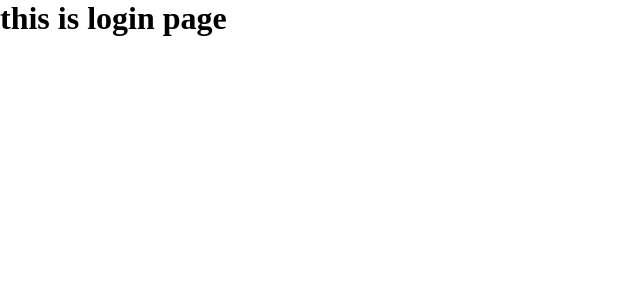
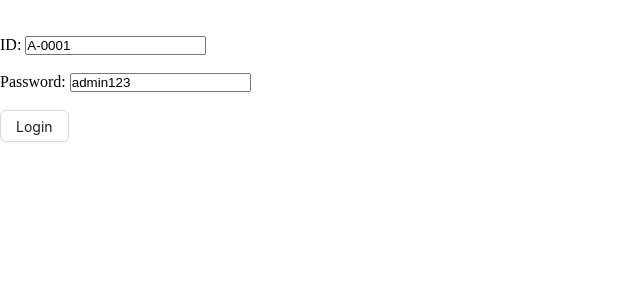
Before and after one commit to developeremdad/university-management-ts-redux-hybrid-ant, a React (Vite) app: page /login in a window 1280 px wide. Shown: the top 300 px of the page, without its empty margins (0-640 px from the left). Built offline with nearby package versions, Linux system fonts and the light colour scheme.

Commit message:
user login successfully

```diff
--- a/package.json
+++ b/package.json
@@ -10,10 +10,13 @@
     "preview": "vite preview"
   },
   "dependencies": {
+    "@reduxjs/toolkit": "^2.0.1",
     "antd": "^5.13.1",
+    "jwt-decode": "^4.0.0",
     "react": "^18.2.0",
     "react-dom": "^18.2.0",
     "react-hook-form": "^7.49.3",
+    "react-redux": "^9.1.0",
     "react-router-dom": "^6.21.2"
   },
   "devDependencies": {
--- a/src/main.tsx
+++ b/src/main.tsx
@@ -1,11 +1,15 @@
 import React from "react";
 import ReactDOM from "react-dom/client";
+import { Provider } from "react-redux";
 import { RouterProvider } from "react-router-dom";
 import "./index.css";
+import { store } from "./redux/store";
 import router from "./routes/routes";
 
 ReactDOM.createRoot(document.getElementById("root")!).render(
   <React.StrictMode>
-    <RouterProvider router={router} />
+    <Provider store={store}>
+      <RouterProvider router={router} />
+    </Provider>
   </React.StrictMode>
 );
--- a/src/pages/Login.tsx
+++ b/src/pages/Login.tsx
@@ -1,8 +1,56 @@
+import { Button } from "antd";
+import { useForm } from "react-hook-form";
+import { useLoginMutation } from "../redux/features/auth/authApi";
+import { setUser } from "../redux/features/auth/authSlice";
+import { useAppDispatch } from "../redux/hook";
+import { verifyToken } from "../utils/verifyToken";
+
 const Login = () => {
+  const dispatch = useAppDispatch();
+  const [login] = useLoginMutation();
+  const { handleSubmit, register } = useForm({
+    defaultValues: {
+      userId: "A-0001",
+      password: "admin123",
+    },
+  });
+
+  const onSubmit = async (data) => {
+    console.log(data);
+    const userInfo = {
+      id: data.userId,
+      password: data.password,
+    };
+    const res = await login(userInfo).unwrap();
+    const user = verifyToken(res.data.accessToken);
+    dispatch(setUser({ user: user, token: res.data.accessToken }));
+  };
   return (
-    <div>
-      <h1>this is login page</h1>
-    </div>
+    <form onSubmit={handleSubmit(onSubmit)}>
+      <br />
+      <br />
+      <div>
+        <label htmlFor="userId">ID: </label>
+        <input
+          type="text"
+          id="userId"
+          placeholder="Enter ID"
+          {...register("userId")}
+        />
+      </div>
+      <br />
+      <div>
+        <label htmlFor="password">Password: </label>
+        <input
+          type="text"
+          id="password"
+          placeholder="Enter ID"
+          {...register("password")}
+        />
+      </div>
+      <br />
+      <Button htmlType="submit">Login</Button>
+    </form>
   );
 };
 
--- /dev/null
+++ b/src/redux/api/baseApi.ts
@@ -0,0 +1,10 @@
+import { createApi, fetchBaseQuery } from "@reduxjs/toolkit/query/react";
+
+export const baseApi = createApi({
+  reducerPath: "baseApi",
+  baseQuery: fetchBaseQuery({
+    baseUrl: "http://localhost:5000/api/v1",
+    credentials: "include",
+  }),
+  endpoints: () => ({}),
+});
--- /dev/null
+++ b/src/redux/features/auth/authApi.ts
@@ -0,0 +1,15 @@
+import { baseApi } from "../../api/baseApi";
+
+const authApi = baseApi.injectEndpoints({
+  endpoints: (builder) => ({
+    login: builder.mutation({
+      query: (userInfo) => ({
+        url: "/auth/login",
+        method: "POST",
+        body: userInfo,
+      }),
+    }),
+  }),
+});
+
+export const { useLoginMutation } = authApi;
--- /dev/null
+++ b/src/redux/features/auth/authSlice.ts
@@ -0,0 +1,33 @@
+import { createSlice } from "@reduxjs/toolkit";
+import { RootState } from "../../store";
+
+type TAuthState = {
+  user: null | object;
+  token: null | string;
+};
+const initialState: TAuthState = {
+  user: null,
+  token: null,
+};
+
+const authSlice = createSlice({
+  name: "auth",
+  initialState,
+  reducers: {
+    setUser: (state, action) => {
+      const { user, token } = action.payload;
+      state.user = user;
+      state.token = token;
+    },
+    logOut: (state) => {
+      state.user = null;
+      state.token = null;
+    },
+  },
+});
+
+export const { setUser, logOut } = authSlice.actions;
+export default authSlice.reducer;
+
+export const selectCurrentToken = (state: RootState) => state.auth.token;
+export const selectCurrentUser = (state: RootState) => state.auth.user;
--- a/src/redux/hook.ts
+++ b/src/redux/hook.ts
@@ -0,0 +1,7 @@
+import { useDispatch, useSelector } from "react-redux";
+import type { TypedUseSelectorHook } from "react-redux";
+import type { RootState, AppDispatch } from "./store";
+
+// Use throughout your app instead of plain `useDispatch` and `useSelector`
+export const useAppDispatch: () => AppDispatch = useDispatch;
+export const useAppSelector: TypedUseSelectorHook<RootState> = useSelector;
--- a/src/redux/store.ts
+++ b/src/redux/store.ts
@@ -0,0 +1,13 @@
+import { configureStore } from "@reduxjs/toolkit";
+import authReducer from "./features/auth/authSlice";
+
+export const store = configureStore({
+  reducer: {
+    auth: authReducer,
+  },
+});
+
+// Infer the `RootState` and `AppDispatch` types from the store itself
+export type RootState = ReturnType<typeof store.getState>;
+// Inferred type: {posts: PostsState, comments: CommentsState, users: UsersState}
+export type AppDispatch = typeof store.dispatch;
--- /dev/null
+++ b/src/utils/verifyToken.ts
@@ -0,0 +1,5 @@
+import { jwtDecode } from "jwt-decode";
+
+export const verifyToken = (token: string) => {
+  return jwtDecode(token);
+};
```
Also changed, not shown: src/redux/api/api.ts (deleted), 1 other file (tests, documents, lock files or other folders).
